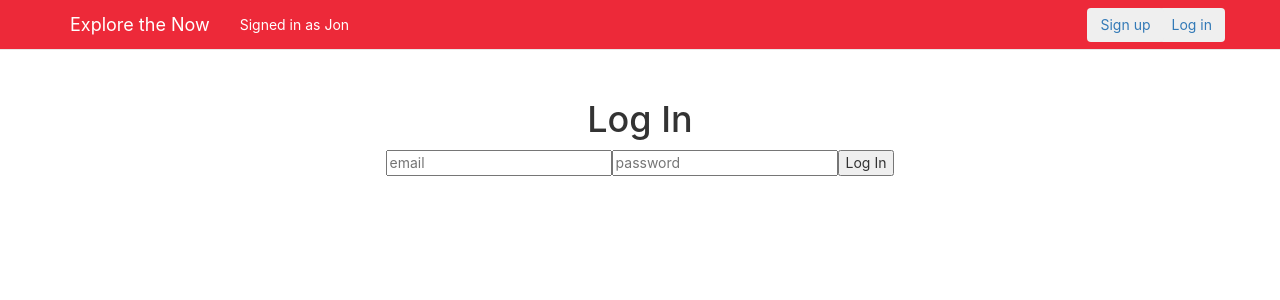
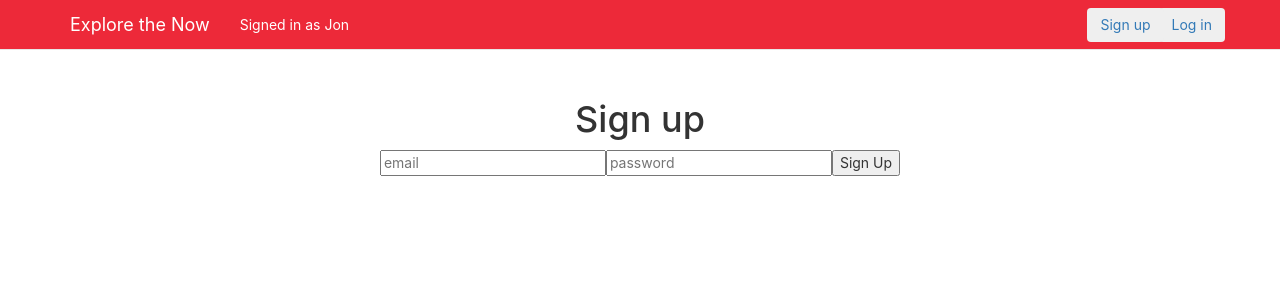
Before and after one commit to csamelian27/explore-the-now-frontend, a React (Create React App) app: page /signup in a window 1280 px wide. Shown: the top 300 px of the page. Built offline with nearby package versions, Linux system fonts and the light colour scheme.

Commit message:
signup works

```diff
--- a/src/App.js
+++ b/src/App.js
@@ -11,7 +11,6 @@ import Signup from './Components/Signup'
 // console.log("JWT", process.env.REACT_APP_JWT_KEY)
 
 class App extends Component {
-
 
   state = {
     user: {}
@@ -44,16 +43,17 @@ class App extends Component {
 // our backend API. It also saves a jwt token to the local storage and pushes the
 // user to "/tasks-home"
   signupSubmitHandler = (userInfo) => {
-    fetch( "#", {
+    fetch("http://localhost:3000/api/v1/users", {
       method: "POST",
       headers: {
         "content-type": "application/json",
         "accepts": "application/json"
       },
-      body: JSON.stringify(userInfo)
+      body: JSON.stringify({user: userInfo})
     })
       .then(resp => resp.json())
       .then(userData => {
+        console.log(userData);
         this.setState({ user: userData.user}, () => {
           localStorage.setItem("token", userData.jwt);
           this.props.history.push("/tasks-home");
@@ -69,15 +69,14 @@ class App extends Component {
       "content-type": "application/json",
       "accepts": "application/json"
     },
-    body: JSON.stringify( userInfo )
+    body: JSON.stringify({user: userInfo})
   })
     .then(resp => resp.json())
-    .then(
-      userData => this.setState({ user: userData.user }),
-      localStorage.setItem("token", userData.jwt),
-      console.log(localStorage),
-      () => this.props.history.push("/tasks-home")
-    );
+    .then(userData => {
+      this.setState({ user: userData.user })
+      localStorage.setItem("token", userData.jwt)
+      this.props.history.push("/tasks-home")
+    });
 };
 
   render() {
@@ -86,8 +85,8 @@ class App extends Component {
         <Navbar />
         <Switch>
           <Route path="/tasks-home" render={() => <TasksHome user={this.state.user}/>} />
-          <Route path="/signup" render={() => <Login user={this.state.user}/>} />
-          <Route path="/login" render={() => <Signup signupSubmitHandler={this.signupSubmitHandler} user={this.state.user}/>} />
+          <Route path="/login" render={() => <Login loginSubmitHandler={this.loginSubmitHandler} user={this.state.user}/>} />
+          <Route path="/signup" render={() => <Signup signupSubmitHandler={this.signupSubmitHandler} user={this.state.user}/>} />
           <Route exact path="/" component={Home}/>
         </Switch>
 
--- a/src/Components/Login.js
+++ b/src/Components/Login.js
@@ -27,7 +27,7 @@ render() {
     <div className="login">
       <h1>Log In</h1>
       <form onSubmit={this.loginSubmitHandler}>
-        <input type="text" placeholder="email"
+        <input type="email" placeholder="email"
         value={this.state.email} onChange={this.changeHandler} />
         <input type="password" placeholder="password"
         value={this.state.password} onChange={this.changeHandler} />
--- a/src/Components/Navbar.js
+++ b/src/Components/Navbar.js
@@ -14,10 +14,10 @@ const Nav = (props) => {
                 </a>
                 </NavLink>
             </div>
-              <NavLink to="/signup">
+              <NavLink to="/login">
                 <button type="button" className="btn btn-light navbar-btn navbar-right">Log in</button>
               </NavLink>
-              <NavLink to="/login">
+              <NavLink to="/signup">
               <button type="button" className="btn btn-light navbar-btn navbar-right">Sign up</button>
               </NavLink>
 
--- a/src/Components/Signup.js
+++ b/src/Components/Signup.js
@@ -9,29 +9,27 @@ state = {
 
   changeHandler = e => {
     this.setState({
-    [e.target.placeholder]: e.target.value
+      [e.target.name]: e.target.value
     })
   }
 
   signupSubmitHandler = e => {
     e.preventDefault();
-  this.props.userSubmitHandler(this.state);
+    this.props.signupSubmitHandler(this.state);
     this.setState({
       email: "",
       password: ""
     })
   }
 
-
   render() {
+    console.log(this.state);
     return (
       <div className="signup">
         <h1>Sign up</h1>
-      <form onSubmit={this.userSubmitHandler}>
-        <input type="text" placeholder="email"
-        value={this.state.email} onChange={this.changeHandler} />
-        <input type="password" placeholder="password"
-        value={this.state.password} onChange={this.changeHandler} />
+        <form onSubmit={this.signupSubmitHandler}>
+          <input type="email" name="email" placeholder="email" value={this.state.email} onChange={this.changeHandler} />
+          <input type="password" name="password" placeholder="password" value={this.state.password} onChange={this.changeHandler} />
           <button>Sign Up</button>
         </form>
       </div>
```
Lines whose indentation alone changed are shown as unchanged.
